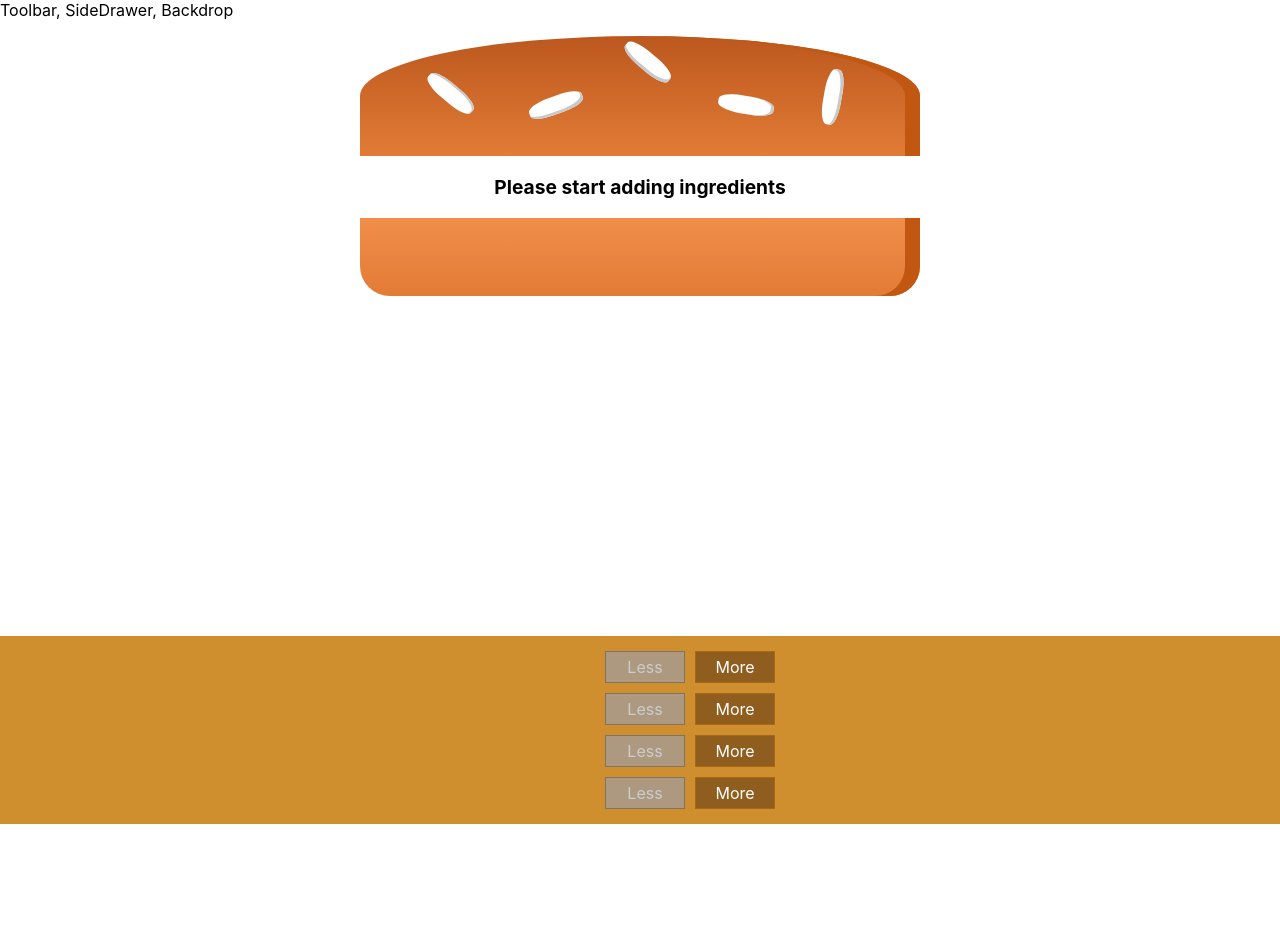
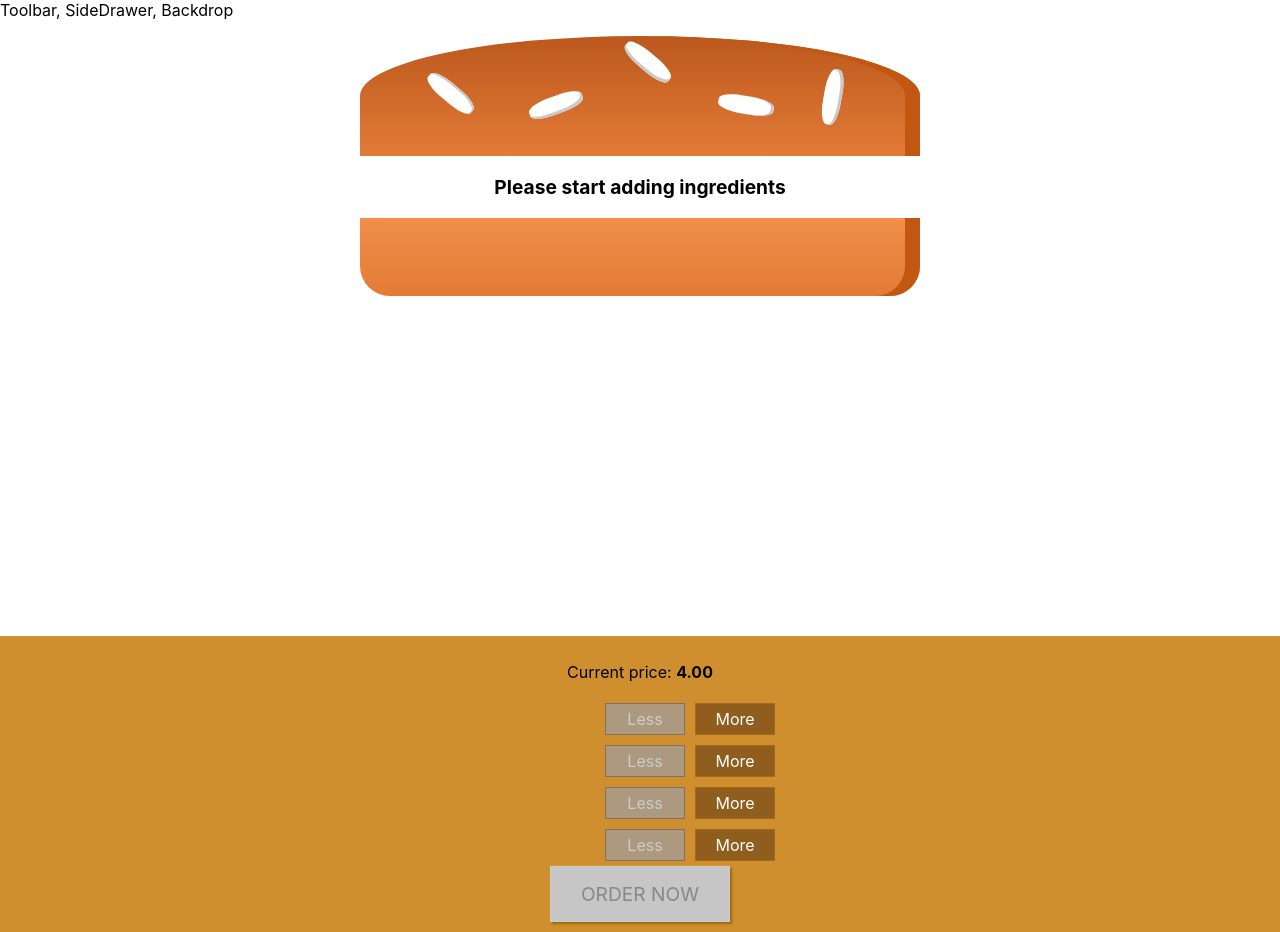
Before and after one commit to Ernyoke/react-burger-builder, a React (Create React App) app: page / in a window 1280 px wide. Before the commit the page ends 824 px from the top, so only its background shows below. Built offline with nearby package versions, Linux system fonts and the light colour scheme.

Commit message:
Added Order functionality.

```diff
--- a/src/components/Burger/BuildControls/BuildControls.js
+++ b/src/components/Burger/BuildControls/BuildControls.js
@@ -23,6 +23,7 @@
 ]
 const buildControls = (props) => (
     <div className={classes.BuildControls}>
+        <p>Current price: <strong>{props.price.toFixed(2)}</strong></p>
         {
             controls.map(ctrl =>
                 <BuildControl
@@ -33,6 +34,11 @@
                     disabled={props.disabled[ctrl.type]}>
                 </BuildControl>)
         }
+        <button
+            className={classes.OrderButton}
+            disabled={!props.purchasable}>
+            ORDER NOW
+        </button>
     </div>
 );
 
--- a/src/components/Burger/BuildControls/BuildControls.module.css
+++ b/src/components/Burger/BuildControls/BuildControls.module.css
@@ -8,3 +8,44 @@
     margin: auto;
     padding: 10px 0;
 }
+
+.OrderButton {
+    background-color: #DAD735;
+    outline: none;
+    cursor: pointer;
+    border: 1px solid #966909;
+    color: #966909;
+    font-family: inherit;
+    font-size: 1.2em;
+    padding: 15px 30px;
+    box-shadow: 2px 2px 2px #966909;
+}
+
+.OrderButton:hover, .OrderButton:active {
+    background-color: #A0DB41;
+    border: 1px solid #966909;
+    color: #966909;
+}
+
+.OrderButton:disabled {
+    background-color: #C7C6C6;
+    cursor: not-allowed;
+    border: 1px solid #ccc;
+    color: #888888;
+}
+
+.OrderButton:not(:disabled) {
+    animation: enable 0.3s linear;
+}
+
+@keyframes enable {
+    0% {
+        transform: scale(1);
+    }
+    60% {
+        transform: scale(1.1);
+    }
+    100% {
+        transform: scale(1);
+    }
+}
--- a/src/containers/BurderBuilder/BurgerBuilder.js
+++ b/src/containers/BurderBuilder/BurgerBuilder.js
@@ -20,7 +20,8 @@
                 cheese: 0,
                 meat: 0
             },
-            totalPrice: 4
+            totalPrice: 4,
+            purchasable: false
         }
     }
     addIngredientHandler = (type) => {
@@ -34,6 +35,7 @@
             totalPrice: price,
             ingredients: updatedIngredients
         });
+        this.updatePurchaseState(updatedIngredients);
     };
 
     removeIngredientHandler = (type) => {
@@ -48,8 +50,18 @@
                 totalPrice: price,
                 ingredients: updatedIngredients
             });
+            this.updatePurchaseState(updatedIngredients);
         }
     };
+
+    updatePurchaseState(ingredients) {
+        const sum = Object.keys(ingredients)
+            .map(key => ingredients[key])
+            .reduce((sum, el) => {
+                return sum + el;
+            }, 0);
+        this.setState({purchasable: sum > 0});
+    }
 
     render() {
         const disabledInfo = {
@@ -66,7 +78,9 @@
                 <BuildControls
                     ingredientsAdded={this.addIngredientHandler}
                     ingredientsRemoved={this.removeIngredientHandler}
-                    disabled={disabledInfo}>
+                    disabled={disabledInfo}
+                    purchasable={this.state.purchasable}
+                    price={this.state.totalPrice}>
                 </BuildControls>
             </React.Fragment>
         );
```
